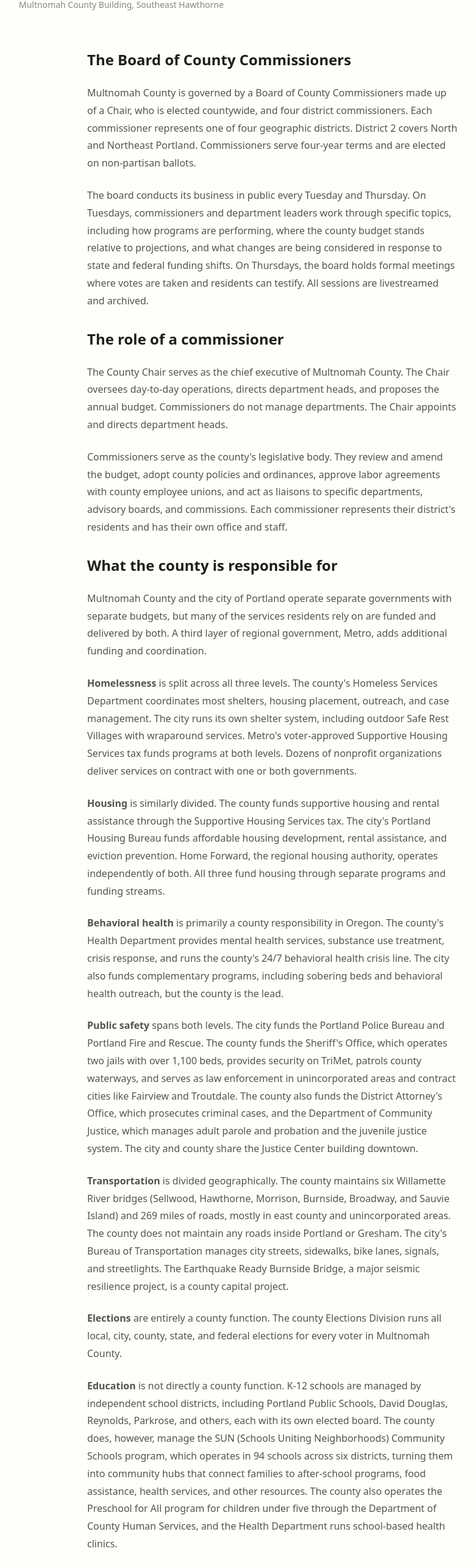
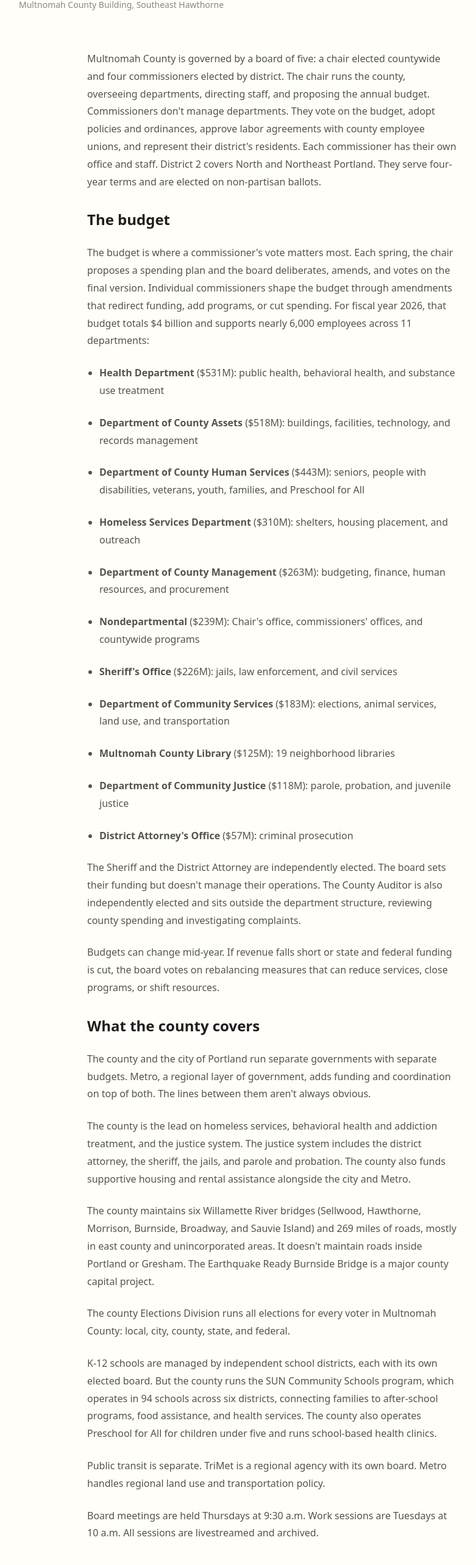
Before and after one commit to zaghloulalexander-max/campaign-site, a Next.js app: page /issues/county-commissioner in a window 1280 px wide. Shown: the part 854-3420 px from the top of the page at 61% size, without its empty margins (193-974 px from the left). Built offline with nearby package versions, Linux system fonts and the light colour scheme.

Commit message:
commissioner issue redrafted; about updated; and other landing page copy redrafted

```diff
--- a/app/(campaign)/issues/county-commissioner/page.tsx
+++ b/app/(campaign)/issues/county-commissioner/page.tsx
@@ -4,7 +4,7 @@ import { getDictionary, defaultLocale } from '@/app/lib/i18n';
 
 export const metadata: Metadata = {
   title: 'What Does a County Commissioner Do?',
-  description: 'What does a Multnomah County commissioner do? How the board works, what the county is responsible for, and how the $4 billion budget gets set.',
+  description: 'A Multnomah County commissioner votes on a $4 billion annual budget covering homeless services, behavioral health, public safety, transportation, and more.',
 };
 
 export default function CountyCommissionerPage() {
@@ -19,142 +19,31 @@ export default function CountyCommissionerPage() {
       imageCaption="Multnomah County Building, Southeast Hawthorne"
       readMore={readMore}
     >
-      {/* S1: The Board of County Commissioners */}
-      <h2 className="text-2xl font-semibold text-text mt-8">The Board of County Commissioners</h2>
+      <p>
+        Multnomah County is governed by a board of five: a chair elected
+        countywide and four commissioners elected by district. The chair
+        runs the county, overseeing departments, directing staff, and
+        proposing the annual budget. Commissioners don&apos;t manage
+        departments. They vote on the budget, adopt policies and ordinances,
+        approve labor agreements with county employee unions, and represent
+        their district&apos;s residents. Each commissioner has their own
+        office and staff. District 2 covers North and Northeast Portland.
+        They serve four-year terms and are elected on non-partisan
+        ballots.
+      </p>
+
+      <h2 className="text-2xl font-semibold text-text mt-8">
+        The budget
+      </h2>
 
       <p>
-        Multnomah County is governed by a Board of County Commissioners made up
-        of a Chair, who is elected countywide, and four district commissioners.
-        Each commissioner represents one of four geographic districts. District 2
-        covers North and Northeast Portland. Commissioners serve four-year terms
-        and are elected on non-partisan ballots.
-      </p>
-
-      <p>
-        The board conducts its business in public every Tuesday and Thursday. On
-        Tuesdays, commissioners and department leaders work through specific
-        topics, including how programs are performing, where the county
-        budget stands relative to projections, and what changes are being
-        considered in response to state and federal funding shifts. On Thursdays,
-        the board holds formal meetings where votes are taken and residents can
-        testify. All sessions are livestreamed and archived.
-      </p>
-
-      {/* S2: The role of a commissioner */}
-      <h2 className="text-2xl font-semibold text-text mt-8">The role of a commissioner</h2>
-
-      <p>
-        The County Chair serves as the chief executive of Multnomah County. The
-        Chair oversees day-to-day operations, directs department heads, and
-        proposes the annual budget. Commissioners do not manage departments.
-        The Chair appoints and directs department heads.
-      </p>
-
-      <p>
-        Commissioners serve as the county&apos;s legislative body. They review
-        and amend the budget, adopt county policies and ordinances, approve labor
-        agreements with county employee unions, and act as liaisons to specific
-        departments, advisory boards, and commissions. Each commissioner
-        represents their district&apos;s residents and has their own office and
-        staff.
-      </p>
-
-      {/* S3: What the county is responsible for */}
-      <h2 className="text-2xl font-semibold text-text mt-8">What the county is responsible for</h2>
-
-      <p>
-        Multnomah County and the city of Portland operate separate governments
-        with separate budgets, but many of the services residents rely on are
-        funded and delivered by both. A third layer of regional government, Metro,
-        adds additional funding and coordination.
-      </p>
-
-      <p>
-        <strong>Homelessness</strong> is split across all three levels. The
-        county&apos;s Homeless Services Department coordinates most shelters,
-        housing placement, outreach, and case management. The city runs its own
-        shelter system, including outdoor Safe Rest Villages with wraparound
-        services. Metro&apos;s voter-approved Supportive Housing Services tax
-        funds programs at both levels. Dozens of nonprofit organizations deliver
-        services on contract with one or both governments.
-      </p>
-
-      <p>
-        <strong>Housing</strong> is similarly divided. The county funds supportive
-        housing and rental assistance through the Supportive Housing Services tax.
-        The city&apos;s Portland Housing Bureau funds affordable housing
-        development, rental assistance, and eviction prevention. Home Forward, the
-        regional housing authority, operates independently of both. All three
-        fund housing through separate programs and funding streams.
-      </p>
-
-      <p>
-        <strong>Behavioral health</strong> is primarily a county responsibility in
-        Oregon. The county&apos;s Health Department provides mental health
-        services, substance use treatment, crisis response, and runs the
-        county&apos;s 24/7 behavioral health crisis line. The city also funds
-        complementary programs, including sobering beds and behavioral health
-        outreach, but the county is the lead.
-      </p>
-
-      <p>
-        <strong>Public safety</strong> spans both levels. The city funds the
-        Portland Police Bureau and Portland Fire and Rescue. The county funds the
-        Sheriff&apos;s Office, which operates two jails with over 1,100 beds,
-        provides security on TriMet, patrols county waterways, and serves as law
-        enforcement in unincorporated areas and contract cities like Fairview and
-        Troutdale. The county also funds the District Attorney&apos;s Office,
-        which prosecutes criminal cases, and the Department of Community Justice,
-        which manages adult parole and probation and the juvenile justice system.
-        The city and county share the Justice Center building downtown.
-      </p>
-
-      <p>
-        <strong>Transportation</strong> is divided geographically. The county
-        maintains six Willamette River bridges (Sellwood, Hawthorne, Morrison,
-        Burnside, Broadway, and Sauvie Island) and 269 miles of roads, mostly in
-        east county and unincorporated areas. The county does not maintain any
-        roads inside Portland or Gresham. The city&apos;s Bureau of
-        Transportation manages city streets, sidewalks, bike lanes, signals, and
-        streetlights. The Earthquake Ready Burnside Bridge, a major seismic
-        resilience project, is a county capital project.
-      </p>
-
-      <p>
-        <strong>Elections</strong> are entirely a county function. The county
-        Elections Division runs all local, city, county, state, and federal
-        elections for every voter in Multnomah County.
-      </p>
-
-      <p>
-        <strong>Education</strong> is not directly a county function. K-12 schools
-        are managed by independent school districts, including Portland Public
-        Schools, David Douglas, Reynolds, Parkrose, and others, each with its own
-        elected board. The county does, however, manage the SUN (Schools Uniting
-        Neighborhoods) Community Schools program, which operates in 94 schools
-        across six districts, turning them into community hubs that connect
-        families to after-school programs, food assistance, health services, and
-        other resources. The county also operates the Preschool for All program
-        for children under five through the Department of County Human Services,
-        and the Health Department runs school-based health clinics.
-      </p>
-
-      <p>
-        <strong>Public transit</strong> is also separate. TriMet is a regional
-        agency governed by its own board. Metro handles regional land use
-        planning, growth management, and transportation policy. State agencies
-        control highway infrastructure and statewide housing and land use policy.
-      </p>
-
-      {/* S4: Setting the county budget */}
-      <h2 className="text-2xl font-semibold text-text mt-8">Setting the county budget</h2>
-
-      <p>
-        Each spring, the board receives the Chair&apos;s proposed budget, then
-        deliberates, amends, and votes on the final version. Individual
-        commissioners shape the budget through amendments that redirect funding,
-        add programs, or cut spending. For fiscal year 2026, that budget totals
-        $4 billion and supports nearly 6,000 employees across 11 departments:
+        The budget is where a commissioner&apos;s vote matters most. Each
+        spring, the chair proposes a spending plan and the board deliberates,
+        amends, and votes on the final version. Individual commissioners
+        shape the budget through amendments that redirect funding, add
+        programs, or cut spending. For fiscal year 2026, that budget totals
+        $4 billion and supports nearly 6,000 employees across 11
+        departments:
       </p>
 
       <ul className="space-y-6 my-6 pl-5 list-disc marker:text-text-muted">
@@ -172,28 +61,69 @@ export default function CountyCommissionerPage() {
       </ul>
 
       <p>
-        Three of those offices are led by independently elected officials: the
-        Sheriff, the District Attorney, and the County Auditor. The board sets
-        their funding levels but does not manage their operations. The Auditor,
-        whose office is separate from the 11 departments, independently reviews
-        county spending, evaluates program performance, and investigates
-        complaints.
+        The Sheriff and the District Attorney are independently elected.
+        The board sets their funding but doesn&apos;t manage their
+        operations. The County Auditor is also independently elected and
+        sits outside the department structure, reviewing county spending
+        and investigating complaints.
       </p>
 
       <p>
-        Budgets can also change mid-year. If revenue falls short or federal and
-        state funding is cut, the board votes on rebalancing measures that can
-        reduce services, close programs, or shift resources. In fiscal year 2026,
-        the board approved mid-year cuts affecting rent assistance, transitional
-        housing, food assistance, and other services after significant state and
-        federal funding reductions.
+        Budgets can change mid-year. If revenue falls short or state and
+        federal funding is cut, the board votes on rebalancing measures that
+        can reduce services, close programs, or shift resources.
+      </p>
+
+      <h2 className="text-2xl font-semibold text-text mt-8">
+        What the county covers
+      </h2>
+
+      <p>
+        The county and the city of Portland run separate governments with
+        separate budgets. Metro, a regional layer of government, adds
+        funding and coordination on top of both. The lines between them
+        aren&apos;t always obvious.
       </p>
 
       <p>
-        These decisions, from the annual budget to mid-year adjustments, shape
-        how the county delivers services to over 800,000 residents.
+        The county is the lead on homeless services, behavioral health and
+        addiction treatment, and the justice system. The justice system
+        includes the district attorney, the sheriff, the jails, and parole
+        and probation. The county also funds supportive housing and rental assistance alongside the
+        city and Metro.
       </p>
 
+      <p>
+        The county maintains six Willamette River bridges (Sellwood,
+        Hawthorne, Morrison, Burnside, Broadway, and Sauvie Island) and
+        269 miles of roads, mostly in east county and unincorporated areas.
+        It doesn&apos;t maintain roads inside Portland or Gresham. The
+        Earthquake Ready Burnside Bridge is a major county capital project.
+      </p>
+
+      <p>
+        The county Elections Division runs all elections for every voter in
+        Multnomah County: local, city, county, state, and federal.
+      </p>
+
+      <p>
+        K-12 schools are managed by independent school districts, each with
+        its own elected board. But the county runs the SUN Community Schools
+        program, which operates in 94 schools across six districts,
+        connecting families to after-school programs, food assistance, and
+        health services. The county also operates Preschool for All for
+        children under five and runs school-based health clinics.
+      </p>
+
+      <p>
+        Public transit is separate. TriMet is a regional agency with its own
+        board. Metro handles regional land use and transportation policy.
+      </p>
+
+      <p>
+        Board meetings are held Thursdays at 9:30 a.m. Work sessions are
+        Tuesdays at 10 a.m. All sessions are livestreamed and archived.
+      </p>
     </ArticlePage>
   );
 }
--- a/app/(campaign)/issues/public-safety/page.tsx
+++ b/app/(campaign)/issues/public-safety/page.tsx
@@ -78,8 +78,7 @@ export default function PublicSafetyPage() {
       <p>
         A few years ago, I conducted a safety survey in the Cully
         neighborhood. I&apos;d worked on community safety in the district
-        before, including with Tom Potter&apos;s daughter at the Northeast
-        Precinct. We asked residents directly: what makes you feel safe?
+        with police officers at the Northeast Precinct. We asked residents directly: what makes you feel safe?
         People talked about drug activities happening yards from where they
         lived, about needing cameras, about youth violence and car break-ins
         and assaults where nobody responded. The common thread was that they
```
Also changed, not shown: app/lib/i18n/en.ts (+5 -5 lines).
